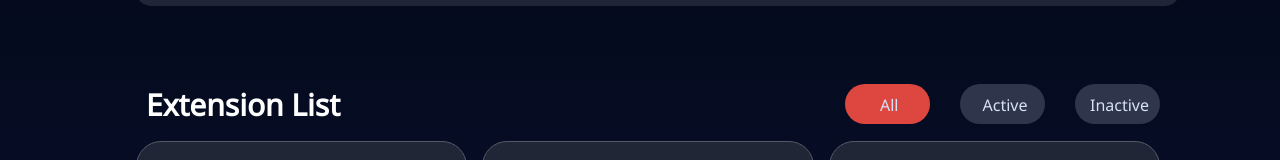
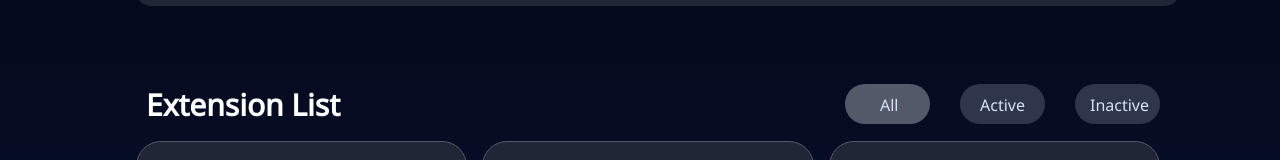
Before and after one commit to azanra/extension-manager, a plain HTML site: page index.html in a window 1280 px wide. In both pictures the pointer is over the input "All". Shown: the part 97-257 px from the top of the page. Drawn offline with Linux system fonts and the light colour scheme.

Commit message:
Adjust position of filter and add hover state

```diff
--- a/style/style.css
+++ b/style/style.css
@@ -85,6 +85,10 @@ p {
   gap: 15px;
 }
 
+.mainFilterContainer input[type="radio"]:hover {
+  background-color: var(--Neutral-600);
+}
+
 .mainFilterContainer label {
   width: 100px;
   height: 50px;
@@ -97,7 +101,7 @@ p {
 }
 
 .activeContainer > span {
-  left: 27.5px;
+  left: 25px;
 }
 
 .inactiveContainer > span {
```
